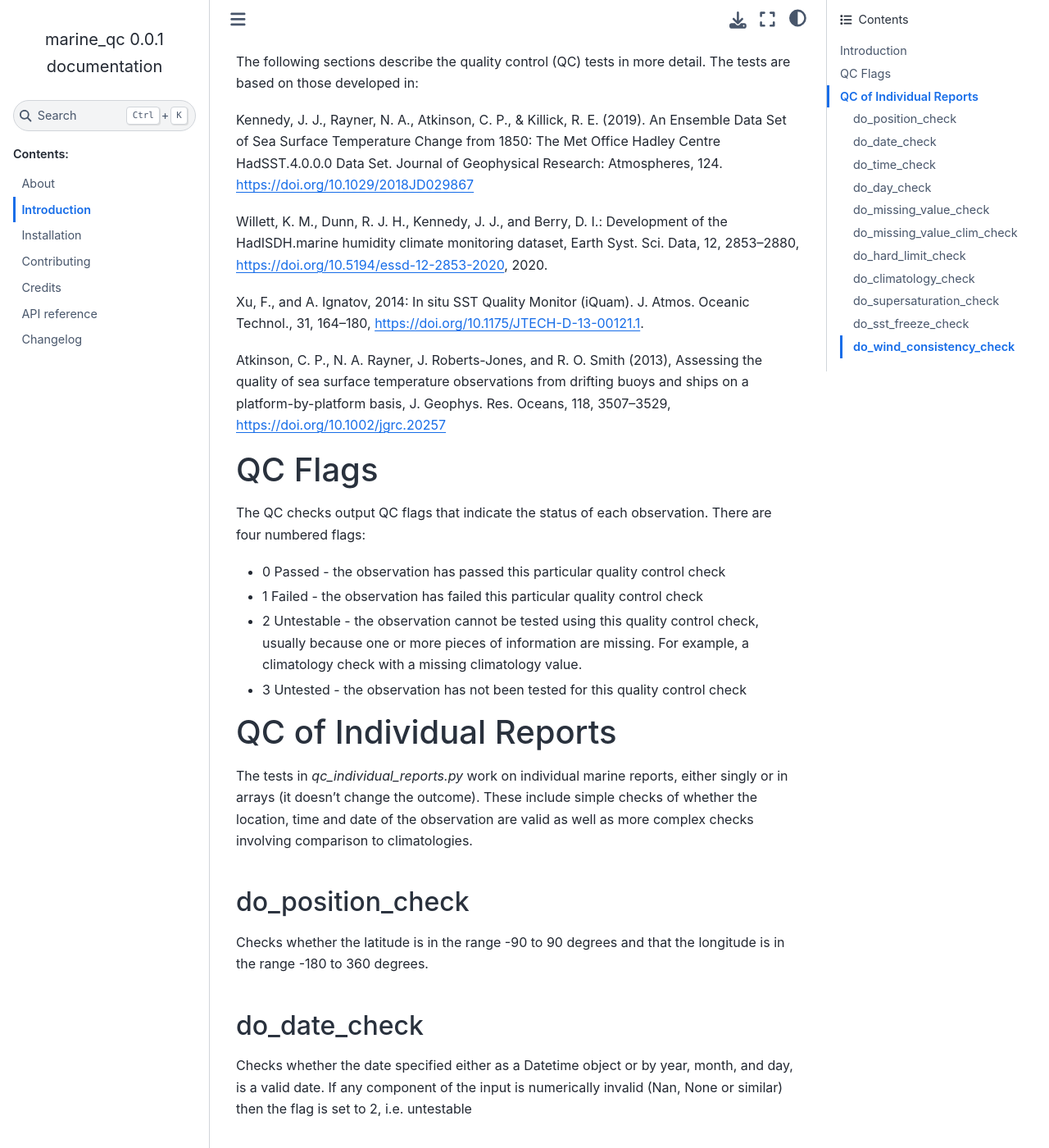
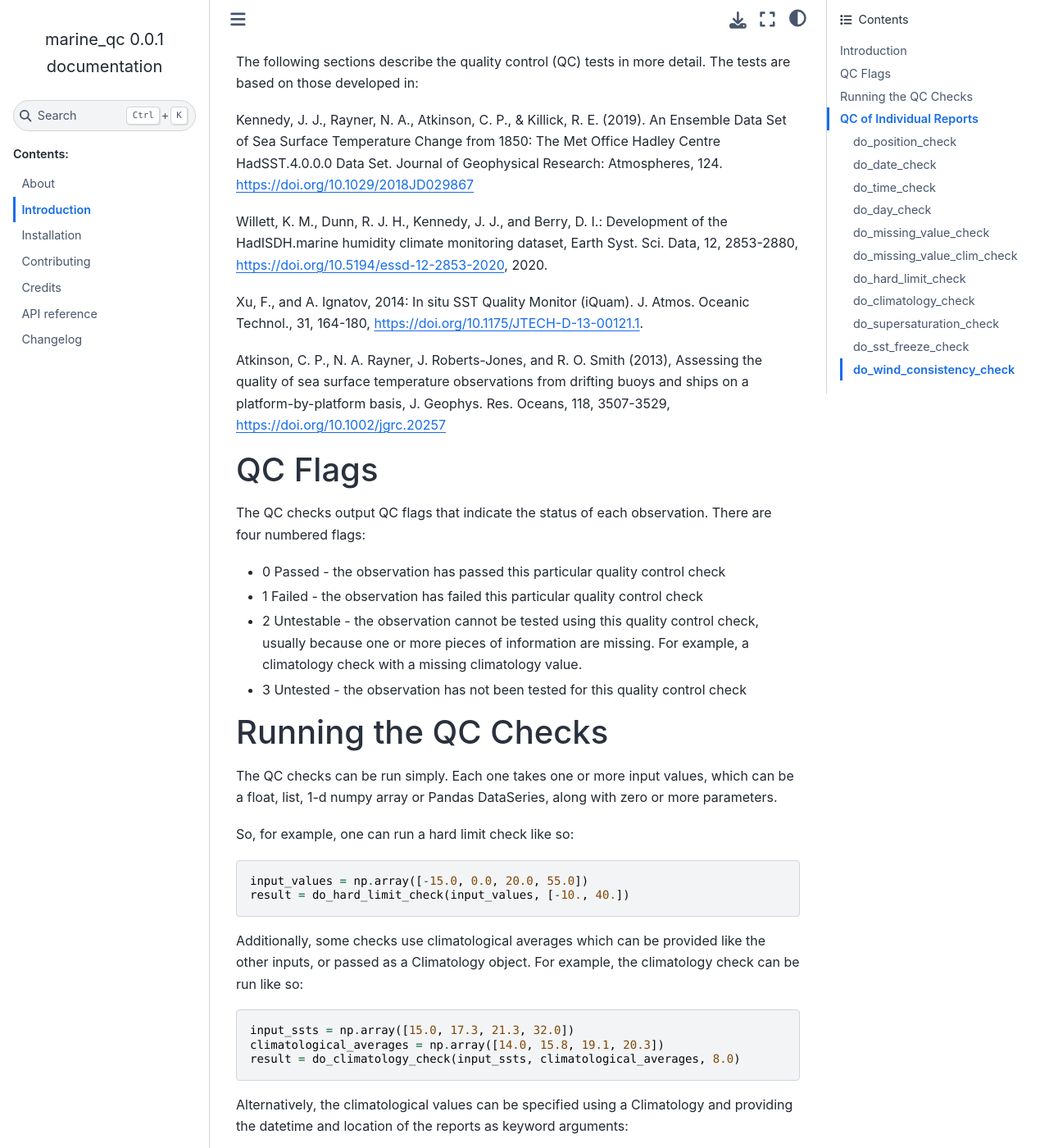
Before and after one commit to glamod/marine_qc, a Sphinx documentation site: the page built from docs/introduction.rst, in a window 1280 px wide and 1400 px high, scrolled down 424 px. Shown: the whole window at 82% size. Built offline with Sphinx 7.4.7 and the Sphinx Book theme 1.1.4, drawn with Linux system fonts in a browser that asks for light colours; some of the changed text lies outside the part shown.

Commit message:
writing about running qc checks

```diff
--- a/docs/introduction.rst
+++ b/docs/introduction.rst
@@ -22,15 +22,15 @@ Surface Temperature Change from 1850: The Met Office Hadley Centre HadSST.4.0.0.
 of Geophysical Research: Atmospheres, 124. https://doi.org/10.1029/2018JD029867
 
 Willett, K. M., Dunn, R. J. H., Kennedy, J. J., and Berry, D. I.: Development of the HadISDH.marine
-humidity climate monitoring dataset, Earth Syst. Sci. Data, 12, 2853–2880,
+humidity climate monitoring dataset, Earth Syst. Sci. Data, 12, 2853-2880,
 https://doi.org/10.5194/essd-12-2853-2020, 2020.
 
 Xu, F., and A. Ignatov, 2014: In situ SST Quality Monitor (iQuam). J. Atmos. Oceanic Technol., 31,
-164–180, https://doi.org/10.1175/JTECH-D-13-00121.1.
+164-180, https://doi.org/10.1175/JTECH-D-13-00121.1.
 
 Atkinson, C. P., N. A. Rayner, J. Roberts-Jones, and R. O. Smith (2013), Assessing the quality of sea
 surface temperature observations from drifting buoys and ships on a platform-by-platform basis, J.
-Geophys. Res. Oceans, 118, 3507–3529,  https://doi.org/10.1002/jgrc.20257
+Geophys. Res. Oceans, 118, 3507-3529,  https://doi.org/10.1002/jgrc.20257
 
 QC Flags
 --------
@@ -43,6 +43,37 @@ flags:
 * 2 Untestable - the observation cannot be tested using this quality control check, usually because one or
   more pieces of information are missing. For example, a climatology check with a missing climatology value.
 * 3 Untested - the observation has not been tested for this quality control check
+
+Running the QC Checks
+---------------------
+
+The QC checks can be run simply. Each one takes one or more input values, which can be a float, list, 1-d numpy array
+or Pandas DataSeries, along with zero or more parameters.
+
+So, for example, one can run a hard limit check like so::
+
+
+  input_values = np.array([-15.0, 0.0, 20.0, 55.0])
+  result = do_hard_limit_check(input_values, [-10., 40.])
+
+Additionally, some checks use climatological averages which can be provided like the other
+inputs, or passed as a Climatology object. For example, the climatology check can be run like so::
+
+  input_ssts = np.array([15.0, 17.3, 21.3, 32.0])
+  climatological_averages = np.array([14.0, 15.8, 19.1, 20.3])
+  result = do_climatology_check(input_ssts, climatological_averages, 8.0)
+
+Alternatively, the climatological values can be specified using a Climatology and providing the datetime and location
+of the reports as keyword arguments::
+
+  input_ssts = np.array([15.0, 17.3, 21.3, 32.0])
+  latitudes = np.array([33.0, 28.0, 22.0, 15.0])
+  longitudes = np.array([-30.3, -29.9, -31.8, -31.7])
+  dates = np.array(['2003-01-01T02:00:00.00', '2003-01-01T08:00:00.00', '2003-01-01T14:00:00.00', '2003-01-01T20:00:00.00'])
+  climatological_averages = Climatology.open_netcdf_file('climatology_file.nc')
+  result = do_climatology_check(input_ssts, climatological_averages, 8.0, lat=latitude, lon=longitudes, date=dates)
+
+This will automatically extract the climatological values at the specified times and locations.
 
 QC of Individual Reports
 ------------------------
```
